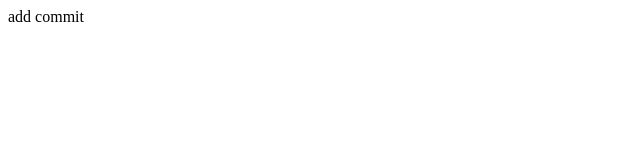
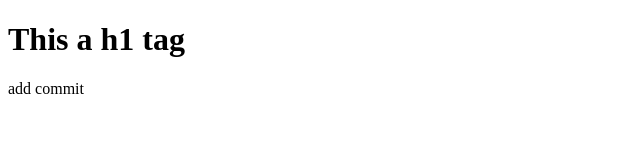
Before and after one commit to png-bash/gitSession, a plain HTML site: page index.html in a window 1280 px wide. Shown: the whole page, without its empty margins (0-640 px from the left). Drawn offline with Linux system fonts and the light colour scheme.

Commit message:
add h1 tag definition

```diff
--- a/index.html
+++ b/index.html
@@ -6,7 +6,7 @@
     <title>Document</title>
 </head>
 <body>
-
+    <h1>This a h1 tag</h1>
 </body>
 </html>
 
```
